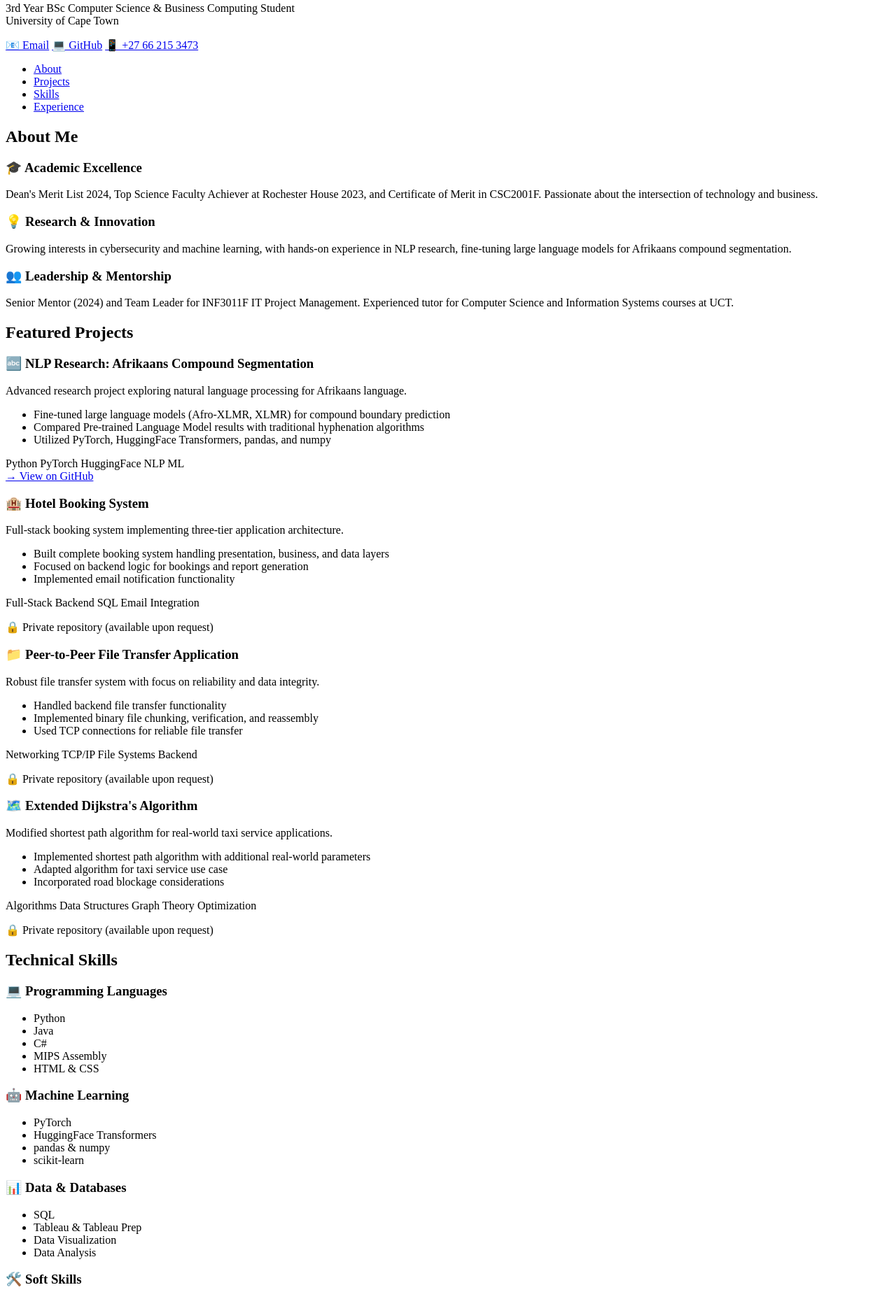
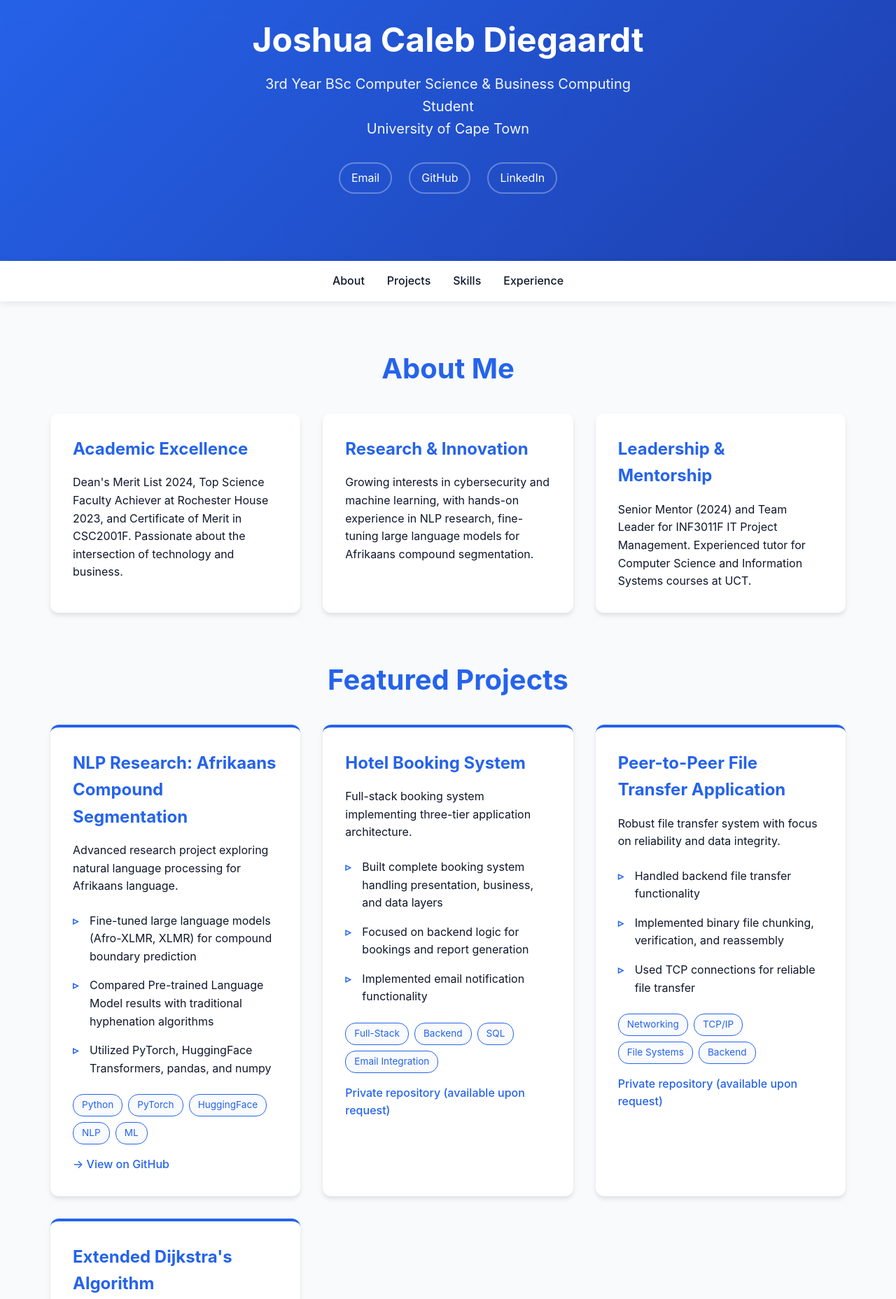
Before and after one commit to JoshuaPianoGuy/JoshuaPianoGuy.github.io, a plain HTML site: page index.html in a window 1280 px wide. Shown: the part 77-1934 px from the top of the page at 70% size. Drawn offline with Linux system fonts and the light colour scheme.

Commit message:
updated styles

```diff
--- a/index.html
+++ b/index.html
@@ -4,16 +4,16 @@
     <meta charset="UTF-8">
     <meta name="viewport" content="width=device-width, initial-scale=1.0">
     <title>Joshua Diegaardt | Computer Science & Business Computing</title>
-    <!-- <link rel=stylesheet href = "styles.css"> -->
+    <link rel=stylesheet href="styles.css">
 </head>
 <body>
     <header>
         <h1>Joshua Caleb Diegaardt</h1>
         <p>3rd Year BSc Computer Science & Business Computing Student<br>University of Cape Town</p>
         <div class="contact-links">
-            <a href="mailto:joshuadiegaardt70@gmail.com">📧 Email</a>
-            <a href="https://github.com/JoshuaPianoGuy" target="_blank">💻 GitHub</a>
-            <a href="tel:+27662153473">📱 +27 66 215 3473</a>
+            <a href="mailto:joshuadiegaardt70@gmail.com">Email</a>
+            <a href="https://github.com/JoshuaPianoGuy" target="_blank">GitHub</a>
+            <a href="https://www.linkedin.com/in/joshua-diegaardt-3092b9301/">LinkedIn</a>
         </div>
     </header>
 
@@ -31,15 +31,15 @@
             <h2>About Me</h2>
             <div class="about-grid">
                 <div class="about-card">
-                    <h3>🎓 Academic Excellence</h3>
+                    <h3>Academic Excellence</h3>
                     <p>Dean's Merit List 2024, Top Science Faculty Achiever at Rochester House 2023, and Certificate of Merit in CSC2001F. Passionate about the intersection of technology and business.</p>
                 </div>
                 <div class="about-card">
-                    <h3>💡 Research & Innovation</h3>
+                    <h3>Research & Innovation</h3>
                     <p>Growing interests in cybersecurity and machine learning, with hands-on experience in NLP research, fine-tuning large language models for Afrikaans compound segmentation.</p>
                 </div>
                 <div class="about-card">
-                    <h3>👥 Leadership & Mentorship</h3>
+                    <h3>Leadership & Mentorship</h3>
                     <p>Senior Mentor (2024) and Team Leader for INF3011F IT Project Management. Experienced tutor for Computer Science and Information Systems courses at UCT.</p>
                 </div>
             </div>
@@ -50,7 +50,7 @@
             <div class="projects-grid">
                 <div class="project-card">
                     <div class="project-content">
-                        <h3>🔤 NLP Research: Afrikaans Compound Segmentation</h3>
+                        <h3>NLP Research: Afrikaans Compound Segmentation</h3>
                         <p>Advanced research project exploring natural language processing for Afrikaans language.</p>
                         <ul>
                             <li>Fine-tuned large language models (Afro-XLMR, XLMR) for compound boundary prediction</li>
@@ -70,7 +70,7 @@
 
                 <div class="project-card">
                     <div class="project-content">
-                        <h3>🏨 Hotel Booking System</h3>
+                        <h3>Hotel Booking System</h3>
                         <p>Full-stack booking system implementing three-tier application architecture.</p>
                         <ul>
                             <li>Built complete booking system handling presentation, business, and data layers</li>
@@ -83,13 +83,13 @@
                             <span class="tag">SQL</span>
                             <span class="tag">Email Integration</span>
                         </div>
-                        <p class="github-link" style="cursor: default;">🔒 Private repository (available upon request)</p>
+                        <p class="github-link" style="cursor: default;">Private repository (available upon request)</p>
                     </div>
                 </div>
 
                 <div class="project-card">
                     <div class="project-content">
-                        <h3>📁 Peer-to-Peer File Transfer Application</h3>
+                        <h3>Peer-to-Peer File Transfer Application</h3>
                         <p>Robust file transfer system with focus on reliability and data integrity.</p>
                         <ul>
                             <li>Handled backend file transfer functionality</li>
@@ -102,13 +102,13 @@
                             <span class="tag">File Systems</span>
                             <span class="tag">Backend</span>
                         </div>
-                        <p class="github-link" style="cursor: default;">🔒 Private repository (available upon request)</p>
+                        <p class="github-link" style="cursor: default;">Private repository (available upon request)</p>
                     </div>
                 </div>
 
                 <div class="project-card">
                     <div class="project-content">
-                        <h3>🗺️ Extended Dijkstra's Algorithm</h3>
+                        <h3>Extended Dijkstra's Algorithm</h3>
                         <p>Modified shortest path algorithm for real-world taxi service applications.</p>
                         <ul>
                             <li>Implemented shortest path algorithm with additional real-world parameters</li>
@@ -121,7 +121,7 @@
                             <span class="tag">Graph Theory</span>
                             <span class="tag">Optimization</span>
                         </div>
-                        <p class="github-link" style="cursor: default;">🔒 Private repository (available upon request)</p>
+                        <p class="github-link" style="cursor: default;">Private repository (available upon request)</p>
                     </div>
                 </div>
             </div>
@@ -132,7 +132,7 @@
             <div class="skills-section">
                 <div class="skills-grid">
                     <div class="skill-category">
-                        <h3>💻 Programming Languages</h3>
+                        <h3>Programming Languages</h3>
                         <ul>
                             <li>Python</li>
                             <li>Java</li>
@@ -142,7 +142,7 @@
                         </ul>
                     </div>
                     <div class="skill-category">
-                        <h3>🤖 Machine Learning</h3>
+                        <h3>Machine Learning</h3>
                         <ul>
                             <li>PyTorch</li>
                             <li>HuggingFace Transformers</li>
@@ -151,7 +151,7 @@
                         </ul>
                     </div>
                     <div class="skill-category">
-                        <h3>📊 Data & Databases</h3>
+                        <h3>Data & Databases</h3>
                         <ul>
                             <li>SQL</li>
                             <li>Tableau & Tableau Prep</li>
@@ -160,7 +160,7 @@
                         </ul>
                     </div>
                     <div class="skill-category">
-                        <h3>🛠️ Soft Skills</h3>
+                        <h3>Soft Skills</h3>
                         <ul>
                             <li>Leadership & Mentorship</li>
                             <li>Problem-solving</li>
@@ -177,17 +177,17 @@
             <h2>Experience</h2>
             <div class="about-grid">
                 <div class="about-card">
-                    <h3>📚 Information Systems Tutor</h3>
+                    <h3>Information Systems Tutor</h3>
                     <p><strong>UCT | Feb 2025 - Present</strong></p>
                     <p>Tutor for Systems Analysis course (INF2009F & INF2011S). Mark student exercises and workshops, provide course assistance.</p>
                 </div>
                 <div class="about-card">
-                    <h3>💻 Computer Science Tutor</h3>
+                    <h3>Computer Science Tutor</h3>
                     <p><strong>UCT | Feb 2024 - Nov 2024</strong></p>
                     <p>Tutored first-year Computer Science students (CSC1015F & CSC1016S). Assisted with assignments, invigilated tests, and handled marking.</p>
                 </div>
                 <div class="about-card">
-                    <h3>👨‍🏫 Senior Mentor & Team Leader</h3>
+                    <h3>Senior Mentor & Team Leader</h3>
                     <p><strong>UCT | 2024 - 2025</strong></p>
                     <p>Senior Mentor at Rochester House and Team Leader for INF3011F IT Project Management course. Awarded UCT Plus hours for residence mentorship.</p>
                 </div>
@@ -197,7 +197,6 @@
 
     <footer>
         <p>&copy; 2025 Joshua Diegaardt | Cape Town, South Africa</p>
-        <p style="margin-top: 0.5rem; opacity: 0.8;">Fluent in English & Afrikaans | Code EB Driver's License</p>
     </footer>
 </body>
 </html>
```
